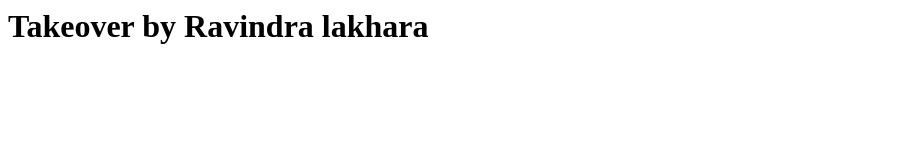
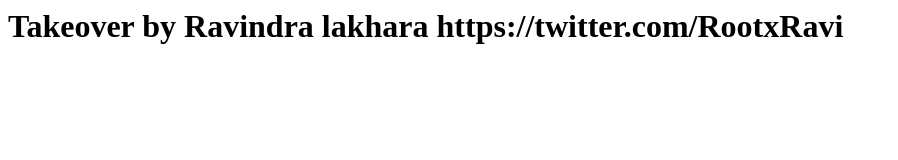
Before and after one commit to Ravindra-lakhara/subdomaintakeover, a plain HTML site: page index.html in a window 1280 px wide. Shown: the whole page, without its empty margins (0-898 px from the left). Drawn offline with Linux system fonts and the light colour scheme.

Commit message:
Update index.html

```diff
--- a/index.html
+++ b/index.html
@@ -1 +1 @@
-<h1>Takeover by Ravindra lakhara</h1>
+<h1>Takeover by Ravindra lakhara https://twitter.com/RootxRavi </h1>
```
